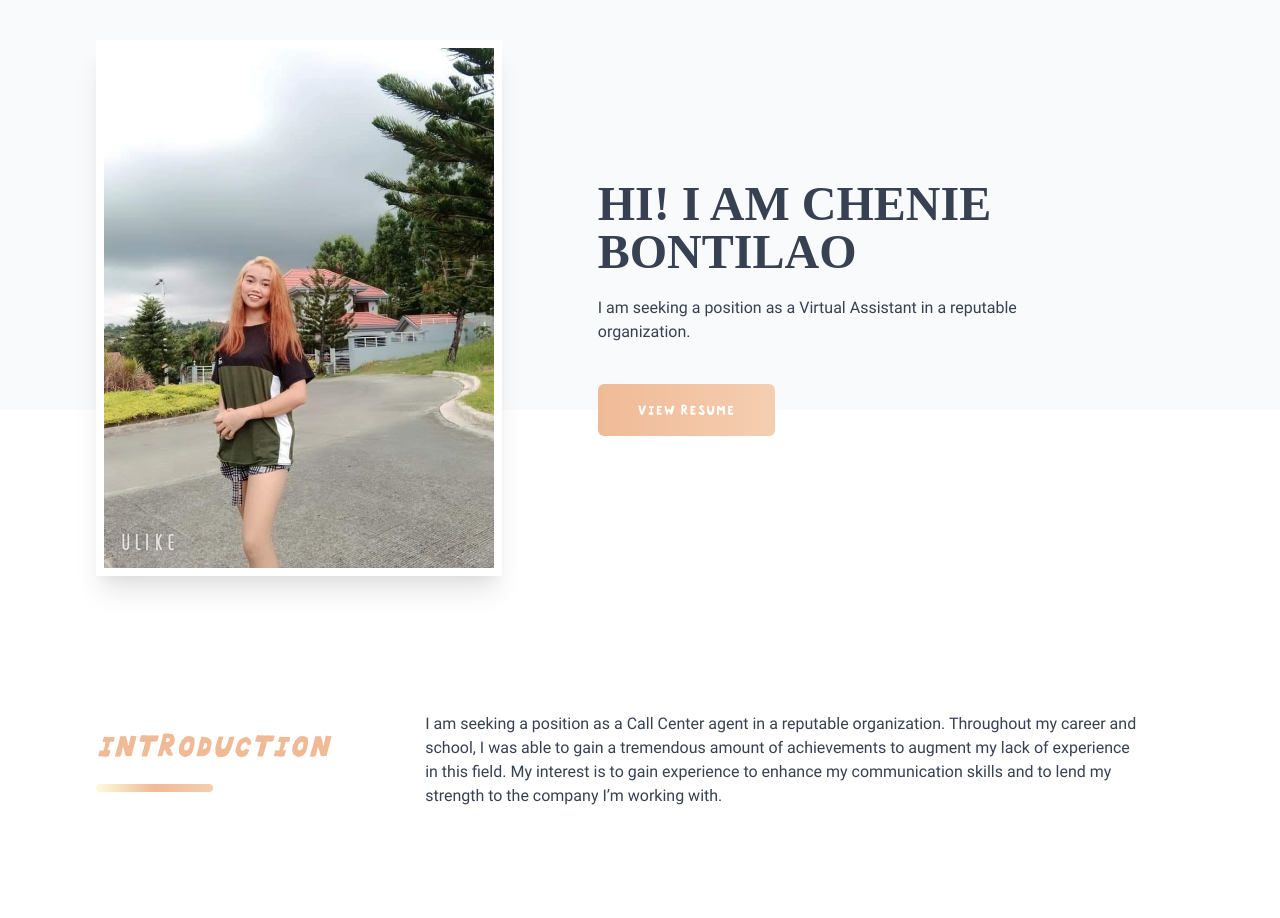
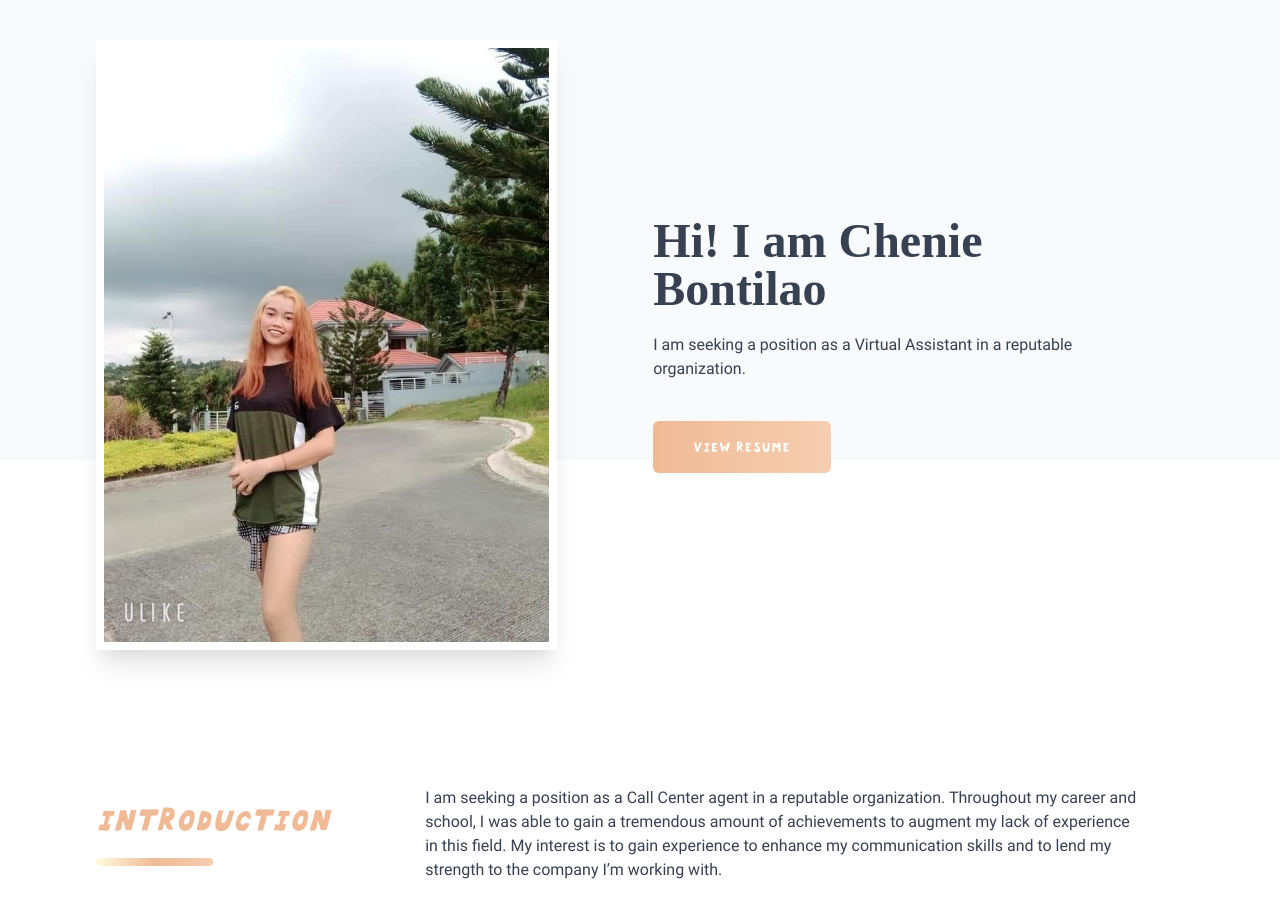
Before and after one commit to hitchcliff/chenieb-va, a React (Create React App) app: page / in a window 1280 px wide. Shown: the top 918 px of the page. Built offline with nearby package versions, Linux system fonts and the light colour scheme.

Commit message:
showcase updates

```diff
--- a/src/components/Heading/Heading.tsx
+++ b/src/components/Heading/Heading.tsx
@@ -15,7 +15,7 @@ export default function Heading({ children, heading, className }: HeadingProps)
   return (
     <div className={className}>
       {heading === HeadingPattern.H1 && (
-        <motion.h1 className="uppercase text-xl md:text-3xl lg:text-5xl font-bold font-times">
+        <motion.h1 className="text-xl md:text-3xl lg:text-5xl font-bold font-times">
           {children}
         </motion.h1>
       )}
```
